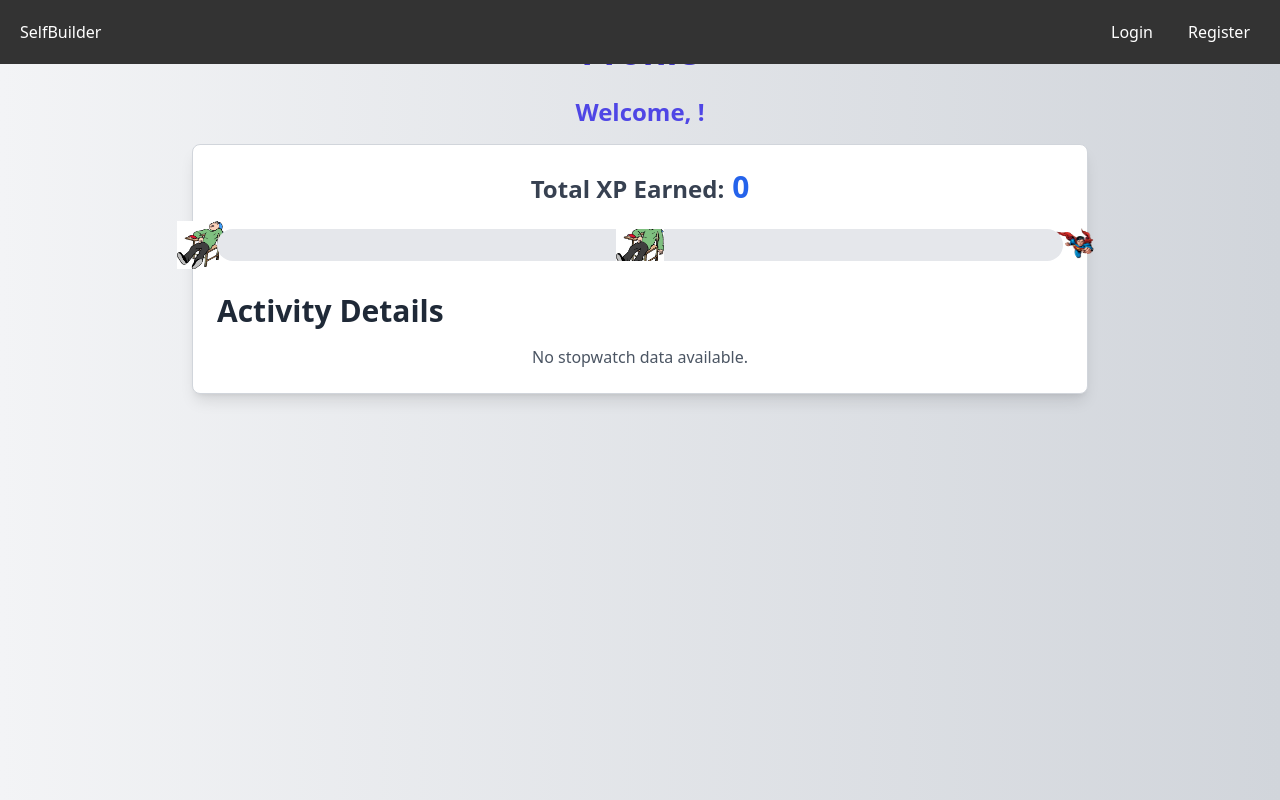
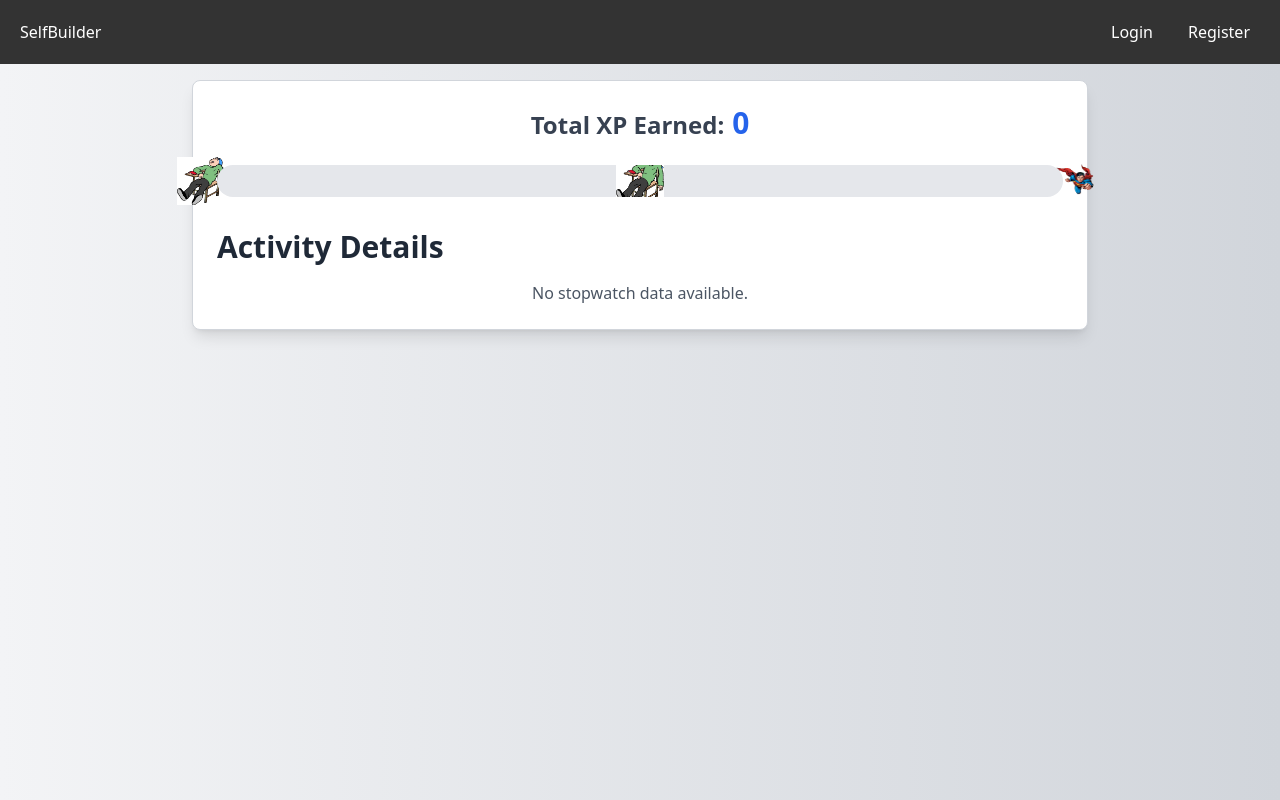
Before and after one commit to RahulCxdes/todo, a React (Create React App) app in the folder todo/: page /profile in a window 1280 px wide. Built offline with nearby package versions, Linux system fonts and the light colour scheme.

Commit message:
Update Profile.js

```diff
--- a/todo/src/pages/Profile.js
+++ b/todo/src/pages/Profile.js
@@ -47,7 +47,7 @@ const Profile = () => {
 
   return (
     <div className="min-h-screen bg-gradient-to-r from-gray-100 to-gray-300 p-8">
-      <h1 className="text-4xl font-extrabold text-center text-indigo-700 mb-6">Profile</h1>
+
       <h2 className="text-2xl font-bold text-center mb-4 text-indigo-600">Welcome, {username}!</h2>
       {error && (
         <p className="text-red-500 text-center mb-6">{error}</p>
```
